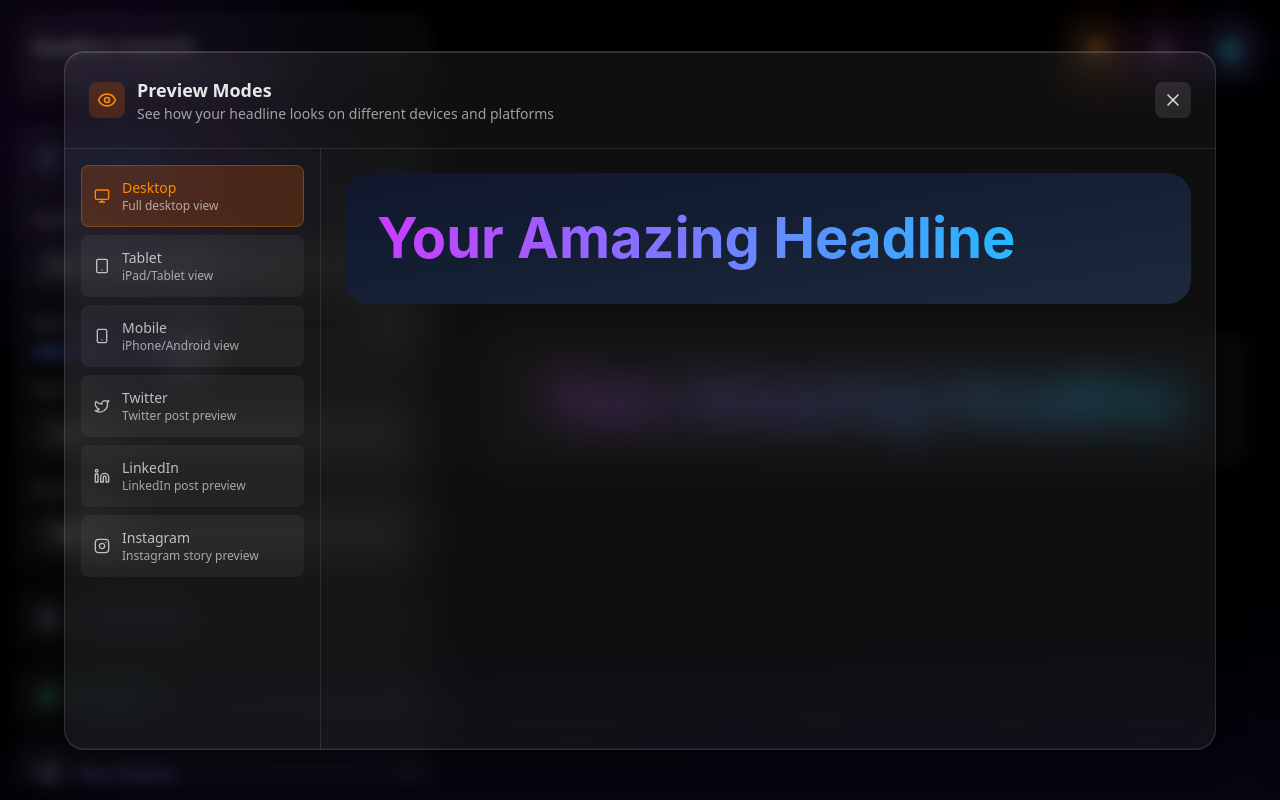
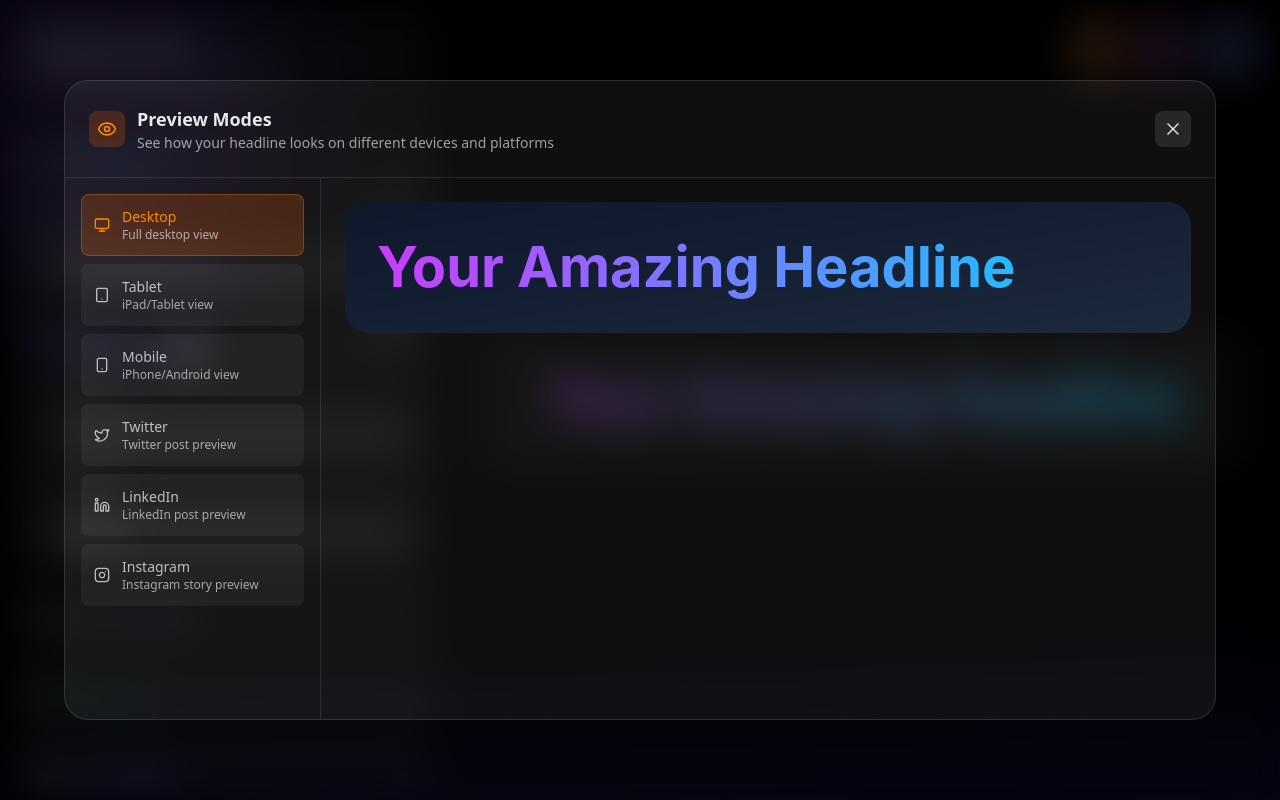
Before and after one commit to monir178/headline-widget, a React (Vite) app: page / in a window 1280 px wide. Both pictures are taken after a click on the button 1097 px from the left and 51 px from the top of the page. Built offline with nearby package versions, Linux system fonts and the light colour scheme.

Commit message:
refactor: modal animation and blurry effects

```diff
--- a/src/components/ImportModal.tsx
+++ b/src/components/ImportModal.tsx
@@ -162,8 +162,15 @@ export const ImportModal = ({ isOpen, onClose }: ImportModalProps) => {
             animate={{ opacity: 1, scale: 1, y: 0 }}
             exit={{ opacity: 0, scale: 0.9, y: 20 }}
             transition={{ type: "spring", damping: 25, stiffness: 300 }}
+            style={{ backdropFilter: "blur(20px)" }}
             className="fixed inset-0 z-50 flex items-center justify-center p-4">
-            <div className="glass-panel w-full max-w-2xl max-h-[90vh] overflow-hidden border border-white/20 rounded-3xl">
+            <div
+              style={{
+                background: "rgba(255, 255, 255, 0.06)",
+                border: "1px solid rgba(255, 255, 255, 0.12)",
+                willChange: "transform, opacity",
+              }}
+              className="w-full max-w-2xl max-h-[80vh] overflow-hidden rounded-3xl">
               {/* Header */}
               <div className="flex items-center justify-between p-6 border-b border-white/10">
                 <div className="flex items-center gap-3">
@@ -187,7 +194,7 @@ export const ImportModal = ({ isOpen, onClose }: ImportModalProps) => {
               </div>
 
               {/* Content */}
-              <div className="p-6">
+              <div className="p-6 overflow-y-auto max-h-[calc(80vh-120px)]">
                 {/* Tab Navigation */}
                 <div className="flex gap-2 mb-6">
                   <button
--- a/src/components/PreviewModal.tsx
+++ b/src/components/PreviewModal.tsx
@@ -377,17 +377,17 @@ export const PreviewModal = ({ isOpen, onClose }: PreviewModalProps) => {
       return (
         <div className="flex items-center justify-center p-1 sm:p-2 md:p-4 lg:p-6 h-full">
           <div className="relative">
-            {/* Custom iPhone-style mockup - Larger for mobile devices */}
-            <div className="relative w-[240px] h-[480px] sm:w-[280px] sm:h-[560px] md:w-[320px] md:h-[640px] lg:w-[360px] lg:h-[720px] xl:w-[400px] xl:h-[800px] bg-gray-800 rounded-[48px] sm:rounded-[56px] md:rounded-[64px] lg:rounded-[72px] xl:rounded-[80px] p-2 sm:p-2.5 md:p-3 lg:p-3.5 xl:p-4 shadow-2xl">
+            {/* Custom iPhone-style mockup - Optimized size for all devices */}
+            <div className="relative w-[200px] h-[400px] sm:w-[220px] sm:h-[440px] md:w-[240px] md:h-[480px] lg:w-[280px] lg:h-[560px] xl:w-[320px] xl:h-[640px] bg-gray-800 rounded-[40px] sm:rounded-[44px] md:rounded-[48px] lg:rounded-[56px] xl:rounded-[64px] p-2 sm:p-2.5 md:p-3 lg:p-3.5 xl:p-4 shadow-2xl">
               {/* iPhone frame */}
-              <div className="w-full h-full bg-black rounded-[44px] sm:rounded-[52px] md:rounded-[60px] lg:rounded-[68px] xl:rounded-[76px] overflow-hidden relative">
+              <div className="w-full h-full bg-black rounded-[36px] sm:rounded-[40px] md:rounded-[44px] lg:rounded-[52px] xl:rounded-[60px] overflow-hidden relative">
                 {/* Dynamic Island - Better responsive */}
-                <div className="absolute top-3 sm:top-4 md:top-5 lg:top-6 xl:top-7 left-1/2 transform -translate-x-1/2 w-20 sm:w-24 md:w-28 lg:w-32 xl:w-36 h-4 sm:h-5 md:h-6 lg:h-7 xl:h-8 bg-black rounded-full z-10"></div>
+                <div className="absolute top-2.5 sm:top-3 md:top-3.5 lg:top-4 xl:top-5 left-1/2 transform -translate-x-1/2 w-16 sm:w-18 md:w-20 lg:w-24 xl:w-28 h-3 sm:h-3.5 md:h-4 lg:h-5 xl:h-6 bg-black rounded-full z-10"></div>
 
                 {/* Screen content - Scrollable */}
                 <div className="w-full h-full bg-gradient-to-br from-slate-900 to-slate-800 overflow-y-auto scrollbar-hide">
-                  <div className="p-3 sm:p-4 md:p-5 lg:p-6 xl:p-7 min-h-full flex items-center justify-center">
-                    <div className="w-full max-w-[180px] sm:max-w-[220px] md:max-w-[260px] lg:max-w-[300px] xl:max-w-[340px]">
+                  <div className="p-2.5 sm:p-3 md:p-3.5 lg:p-4 xl:p-5 min-h-full flex items-center justify-center">
+                    <div className="w-full max-w-[150px] sm:max-w-[170px] md:max-w-[190px] lg:max-w-[220px] xl:max-w-[250px]">
                       <PreviewText />
                     </div>
                   </div>
@@ -396,7 +396,7 @@ export const PreviewModal = ({ isOpen, onClose }: PreviewModalProps) => {
             </div>
 
             {/* Home indicator - Better responsive */}
-            <div className="absolute bottom-2 sm:bottom-2.5 md:bottom-3 lg:bottom-3.5 xl:bottom-4 left-1/2 transform -translate-x-1/2 w-20 sm:w-24 md:w-28 lg:w-32 xl:w-36 h-1 sm:h-1 md:h-1.5 lg:h-1.5 xl:h-2 bg-white/30 rounded-full"></div>
+            <div className="absolute bottom-1.5 sm:bottom-2 md:bottom-2.5 lg:bottom-3 xl:bottom-3.5 left-1/2 transform -translate-x-1/2 w-16 sm:w-18 md:w-20 lg:w-24 xl:w-28 h-0.5 sm:h-1 md:h-1 lg:h-1 xl:h-1.5 bg-white/30 rounded-full"></div>
           </div>
         </div>
       );
@@ -428,8 +428,15 @@ export const PreviewModal = ({ isOpen, onClose }: PreviewModalProps) => {
             animate={{ opacity: 1, scale: 1, y: 0 }}
             exit={{ opacity: 0, scale: 0.9, y: 20 }}
             transition={{ type: "spring", damping: 25, stiffness: 300 }}
-            className="fixed inset-0 z-50 flex items-center justify-center p-1 sm:p-2 md:p-4">
-            <div className="glass-panel w-full max-w-[95vw] sm:max-w-2xl md:max-w-4xl lg:max-w-6xl max-h-[98vh] sm:max-h-[90vh] overflow-hidden border border-white/20 rounded-xl sm:rounded-2xl md:rounded-3xl">
+            style={{ backdropFilter: "blur(20px)" }}
+            className="fixed inset-0 z-50 flex items-center justify-center p-2 sm:p-4 md:p-6">
+            <div
+              style={{
+                background: "rgba(255, 255, 255, 0.06)",
+                border: "1px solid rgba(255, 255, 255, 0.12)",
+                willChange: "transform, opacity",
+              }}
+              className="w-full max-w-[95vw] sm:max-w-2xl md:max-w-4xl lg:max-w-6xl max-h-[80vh] overflow-hidden rounded-xl sm:rounded-2xl md:rounded-3xl">
               {/* Header */}
               <div className="flex items-center justify-between p-3 sm:p-4 lg:p-6 border-b border-white/10">
                 <div className="flex items-center gap-2 sm:gap-3">
@@ -454,7 +461,7 @@ export const PreviewModal = ({ isOpen, onClose }: PreviewModalProps) => {
               </div>
 
               {/* Content */}
-              <div className="flex flex-col sm:flex-row h-[calc(98vh-80px)] sm:h-[calc(90vh-120px)] overflow-hidden">
+              <div className="flex flex-col sm:flex-row h-[calc(80vh-80px)] overflow-hidden">
                 {/* Preview Mode Selector */}
                 <div className="w-full sm:w-48 lg:w-64 p-2 sm:p-3 lg:p-4 border-b sm:border-b-0 sm:border-r border-white/10 overflow-y-auto flex-shrink-0">
                   <div className="space-y-1 sm:space-y-2">
```
Also changed, not shown: 1 other file (tests, documents, lock files or other folders).
